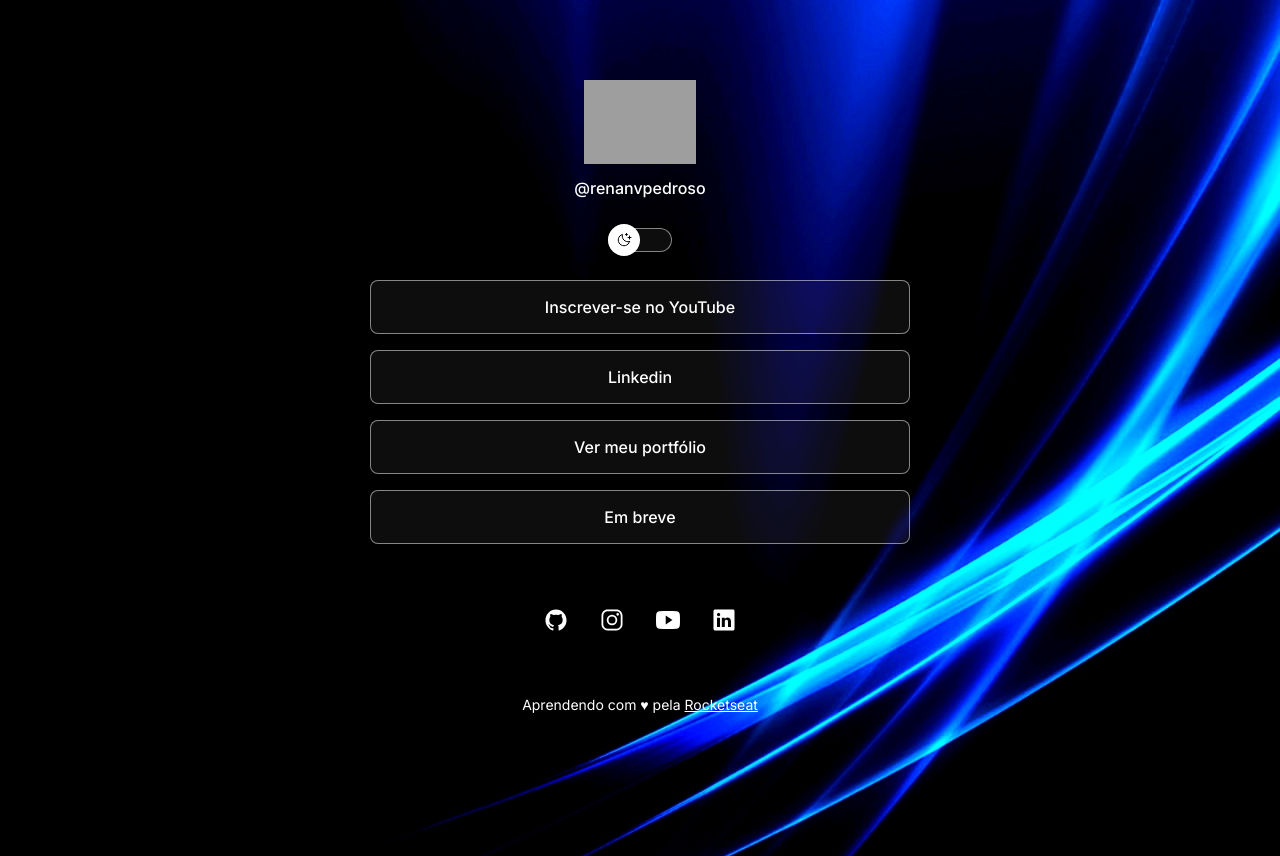
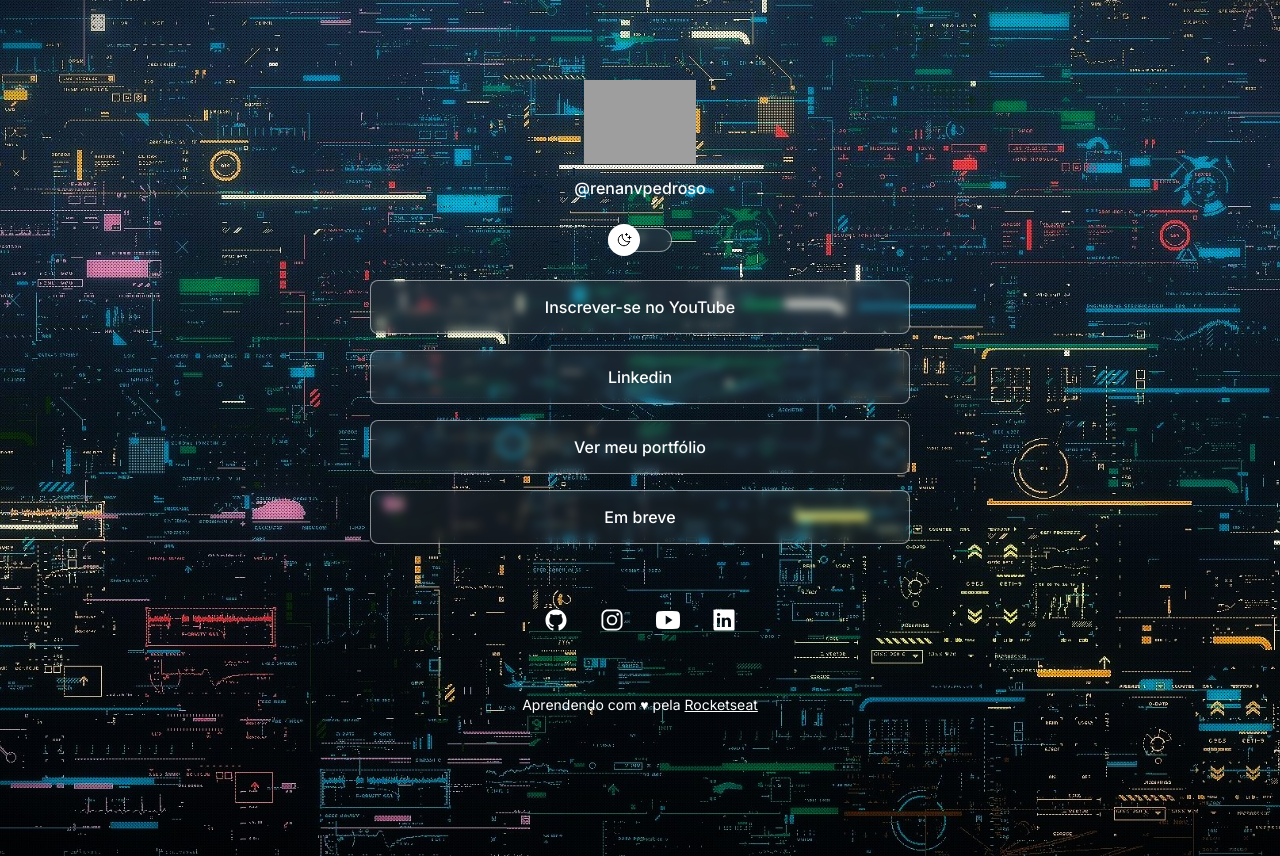
Before and after one commit to renanvpedroso/DevRenanLinks, a plain HTML site: page index.html in a window 1280 px wide. Drawn offline with nearby package versions, Linux system fonts and the light colour scheme; grey boxes are pictures that could not be loaded.

Commit message:
Update style.css

```diff
--- a/style.css
+++ b/style.css
@@ -170,7 +170,7 @@
   /* media queries */
   @media (min-width: 700px) {
     :root {
-      --bg-url: url(./midía/Azul\ Elétrico.jpg);
+      --bg-url: url(./midía/bg-desktop.jpg);
     }
 
     .light {
```
